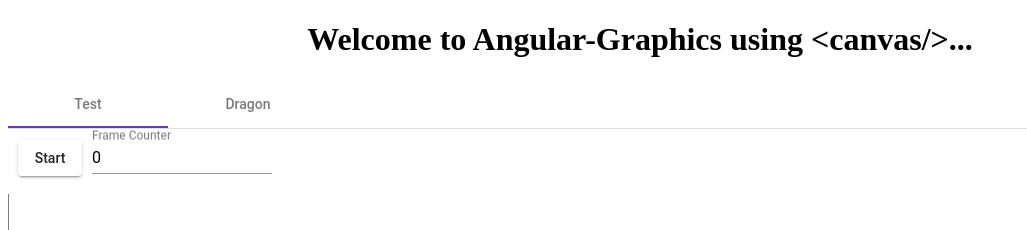
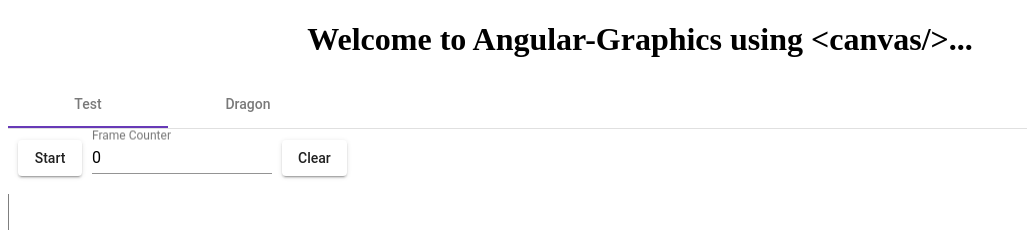
Before and after one commit to SpilledMilkCOM/Angular-Graphics, an Angular app: page / in a window 1280 px wide. Shown: the top 230 px of the page, without its empty margins (0-1027 px from the left). Built offline with nearby package versions, Linux system fonts and the light colour scheme.

Commit message:
Added clear canvas.

```diff
--- a/src/app/components/drawing/drawing.component.html
+++ b/src/app/components/drawing/drawing.component.html
@@ -9,6 +9,8 @@
     <input matInput #counterId [value]="frameCounter" [readonly]="true">
 </mat-form-field>
 
+<button mat-raised-button (click)="clearCanvas()" style="margin: 10px;">Clear</button>
+
 <div>
     <canvas #canvasId width="600" height="600">Canvas not supported.</canvas>
 </div>
--- a/src/app/components/drawing/drawing.component.ts
+++ b/src/app/components/drawing/drawing.component.ts
@@ -37,6 +37,14 @@
     frameRate: number = 10;                 // Frames per second.
     timer: any;
     drawWorld: DrawWorld;
+
+    public clearCanvas() {
+        var start = Date.now();
+
+        this.context.clearRect(0, 0, this.context.canvas.width, this.context.canvas.height);
+
+        this.frameCounter = 0;
+    }
 
     ngAfterViewInit(): void {
         // https://www.w3schools.com/TAgs/ref_canvas.asp
@@ -109,12 +117,11 @@
         var spaceship = drawing.drawWorld.findDrawElement("spaceship");
 
         if (spaceship != null) {
-            //spaceship.transform(new Translation(new Point(1, -4)));
+            spaceship.transform(new Translation(new Point(1, -4)));
 
             var lines = <DrawLines>spaceship;
 
-            //spaceship.transform(new Rotation(Math.PI / 90, lines.lines.points[3]));
-            spaceship.transform(new Rotation(Math.PI / 90, new Point(-300, -300)));
+            spaceship.transform(new Rotation(Math.PI / 90, lines.lines.points[3]));
         }
 
         drawing.drawWorld.draw(drawing.context);
```
